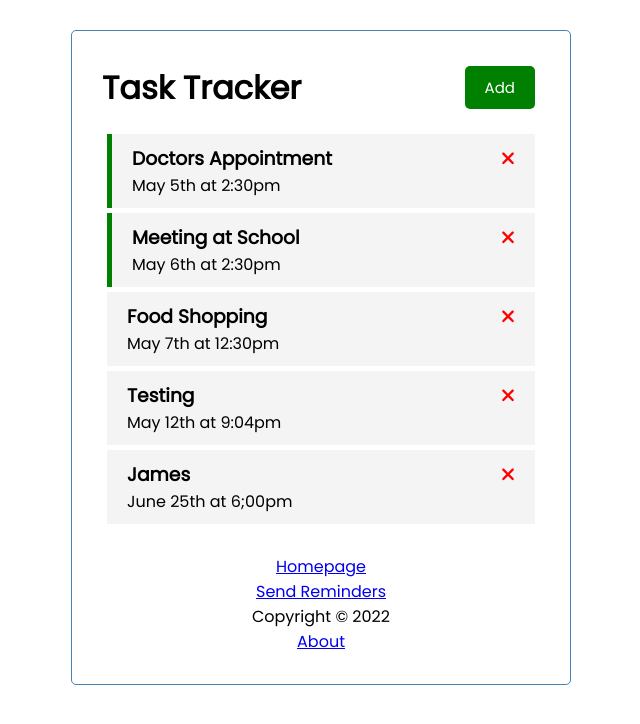
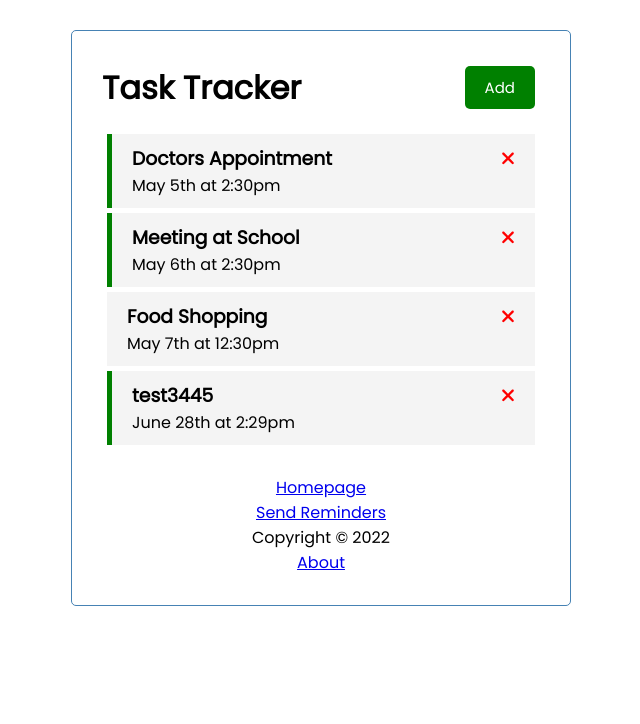
Before and after one commit to Favk/Task-Tracker, an Angular app: page / in a window 1280 px wide. Shown: the top 724 px of the page, without its empty margins (319-959 px from the left). Built offline with nearby package versions, Linux system fonts and the light colour scheme; data requests are answered from the project's data file.

Commit message:
Still trying the contact form

```diff
--- a/db.json
+++ b/db.json
@@ -19,16 +19,10 @@
       "reminder": false
     },
     {
-      "text": "Testing",
-      "day": "May 12th at 9:04pm",
-      "reminder": false,
+      "text": "test3445",
+      "day": "June 28th at 2:29pm",
+      "reminder": true,
       "id": 4
-    },
-    {
-      "text": "James",
-      "day": "June 25th at 6;00pm",
-      "reminder": false,
-      "id": 5
     }
   ]
 }
--- a/src/app/components/contact/contact.component.html
+++ b/src/app/components/contact/contact.component.html
@@ -9,7 +9,7 @@
 <section class="section">
     <div class="container">
         <!--Contact form-->
-        <form (ngSubmit)="submitForm()" #contactForm="ngForm">
+        <form #contactForm="ngForm" (ngSubmit)="onSubmit(contactForm)" >
             <!--name-->
             <div class="field">
                 <label for="label">Name</label>
--- a/src/app/components/contact/contact.component.ts
+++ b/src/app/components/contact/contact.component.ts
@@ -1,6 +1,6 @@
 import { Component, OnInit } from '@angular/core';
+import "../../../assets/smtp.js";
 import { NgForm } from '@angular/forms';
-import '../../../assets/smtp.js';
 
 declare let Email: any;
 
@@ -20,8 +20,15 @@ export class ContactComponent implements OnInit {
   ngOnInit(): void {
   }
 
-  submitForm(){
-    const message = `My name is ${this.name}. My email is ${this.email}. My reminder is ${this.reminder}`;
-    alert(message)
+  onSubmit(f : NgForm){
+    Email.send({
+      Host: 'smtp.elastic email.com',
+      Username: 'favourkolade8@gmail.com',
+      Password: '7E2CC687BD8BA99149EFDE28AC14E07883F8',
+      To: 'favourkolade8@gmail.com',
+      From: `favourkolade8@gmail.com`,
+      Body: `<b>Name: </b>${this.name} <br /> <b>Email: </b>${this.email}<br/>
+              <b>Reminder:</b> <br /> ${this.reminder} <br><br> <b>~End of Message.~</b>`
+    }).then( (reminder: any) => {alert(reminder); } );
   }
 }
```
